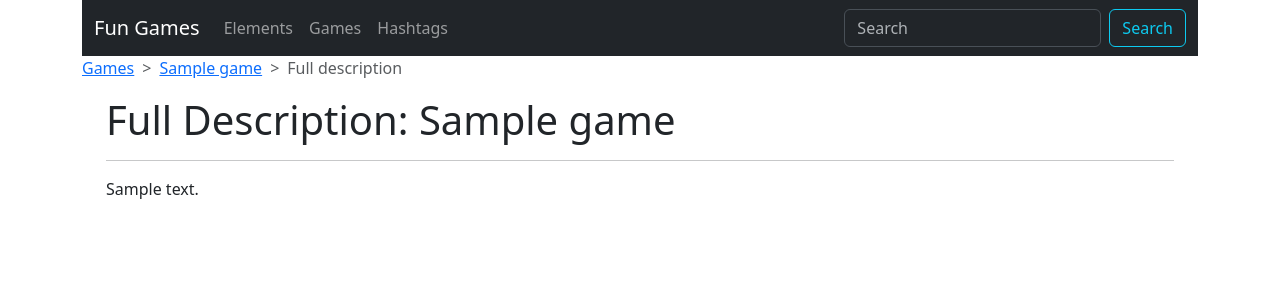
After one commit to mikael-pintassilgo/divertidos.games, a Flask app: template flaskr/templates/games/full_description.html in a window 1280 px wide. The commit adds this page. Shown: the top 300 px of the page. Run offline with Flask 3, Linux system fonts and the light colour scheme; the template is opened without the code that fills it: most values are stand-ins (such as "Sample title", 1, 10 or a date in 2020); some libraries are stand-ins or nearby versions.

Commit message:
Edit game subelements

```diff
--- a/flaskr/templates/blog/view.html
+++ b/flaskr/templates/blog/view.html
@@ -16,7 +16,7 @@
 {% block content %}
   <hr>
   <div name="body" id="body">
-    <p class="fs-4">{{ request.form['body'] or post['body'] }}</p>
+    <p class="fs-4">{{ (request.form['body'] or post['body']) | e | replace('\n', '<br>') | safe }}</p>
   </div>
 
   <br/>
--- /dev/null
+++ b/flaskr/templates/games/full_description.html
@@ -0,0 +1,38 @@
+{% extends 'base.html' %}
+
+{% block breadcrumb %}
+<nav style="--bs-breadcrumb-divider: '>';" aria-label="breadcrumb">
+  <ol class="breadcrumb">
+    <li class="breadcrumb-item"><a href="{{ url_for('games.index') }}">Games</a></li>
+    <li class="breadcrumb-item"><a href="{{ url_for('games.view', id=game.id) }}">{{ game['title'] }}</a></li>
+    <li class="breadcrumb-item active" aria-current="page">Full description</li>
+  </ol>
+</nav>
+{% endblock %}
+
+{% block header %}
+  <h1 class="breadcrumb-item active">{% block title %}Full Description: {{ game['title'] }}{% endblock %}</h1>
+{% endblock %}
+
+{% block content %}
+  <hr>
+  <div name="body" id="body">
+    {{ full_description }}
+  </div>
+
+<!-- Google tag (gtag.js) -->
+<script async src="https://www.googletagmanager.com/gtag/js?id=G-C7QR1MW3WC"></script>
+<script>
+  window.dataLayer = window.dataLayer || [];
+  function gtag(){dataLayer.push(arguments);}
+  gtag('js', new Date());
+
+  gtag('config', 'G-C7QR1MW3WC');
+</script>
+<script>
+  /*el = document.getElementById("body");
+  el.innerHTML = "{{ (request.form['body'] or game['body']) }}";
+  console.log("{{ (request.form['body'] or game['body']) }}");*/
+</script>
+
+{% endblock %}
--- a/flaskr/templates/games/index.html
+++ b/flaskr/templates/games/index.html
@@ -23,7 +23,11 @@
       <!-- img src="..." class="card-img-top" alt="..." -->
       <div class="card-body">
         <h5 class="card-title"><a class="" href="{{ url_for('games.view', id=game['id']) }}">{{ game['title'] }}</a></h5>
-        <p class="card-text">{{ game['body'] }}</p>
+        {% if game['body']|length > 150 %}
+          <p class="card-text">{{ game['body'][:150] }}...</p>
+        {% else %}
+          <p class="card-text">{{ game['body'] }}</p>
+        {% endif %}
       </div>
       <ul class="list-group list-group-flush">
         <li class="list-group-item">by {{ game['username'] }} on {{ game['created'].strftime('%Y-%m-%d') }}</li>
--- a/flaskr/templates/games/update.html
+++ b/flaskr/templates/games/update.html
@@ -163,7 +163,7 @@
                   {% elif game_element['consist_count'] > 1 %}
                   <p><a href="{{ url_for('games.update_game_elements_of_the_parent', game_id=game['id'], parent_id=game_element['ge_id']) }}?title={{game['title']}}&parent={{ game_element['title'] }}">{{ game_element['consist_count'] }} elements</a></p>
                   {% else %}
-                  <p/>
+                  <p><a href="{{ url_for('games.update_game_elements_of_the_parent', game_id=game['id'], parent_id=game_element['ge_id']) }}?title={{game['title']}}&parent={{ game_element['title'] }}">0 elements</a></p>
                   {% endif %}
                 </td>
                 <td>
```
Also changed, not shown: flaskr/games.py (+9 -0 lines), flaskr/templates/games/view.html (+13 -1 lines), flaskr/update_schema.sql (deleted, +0 -14 lines).
